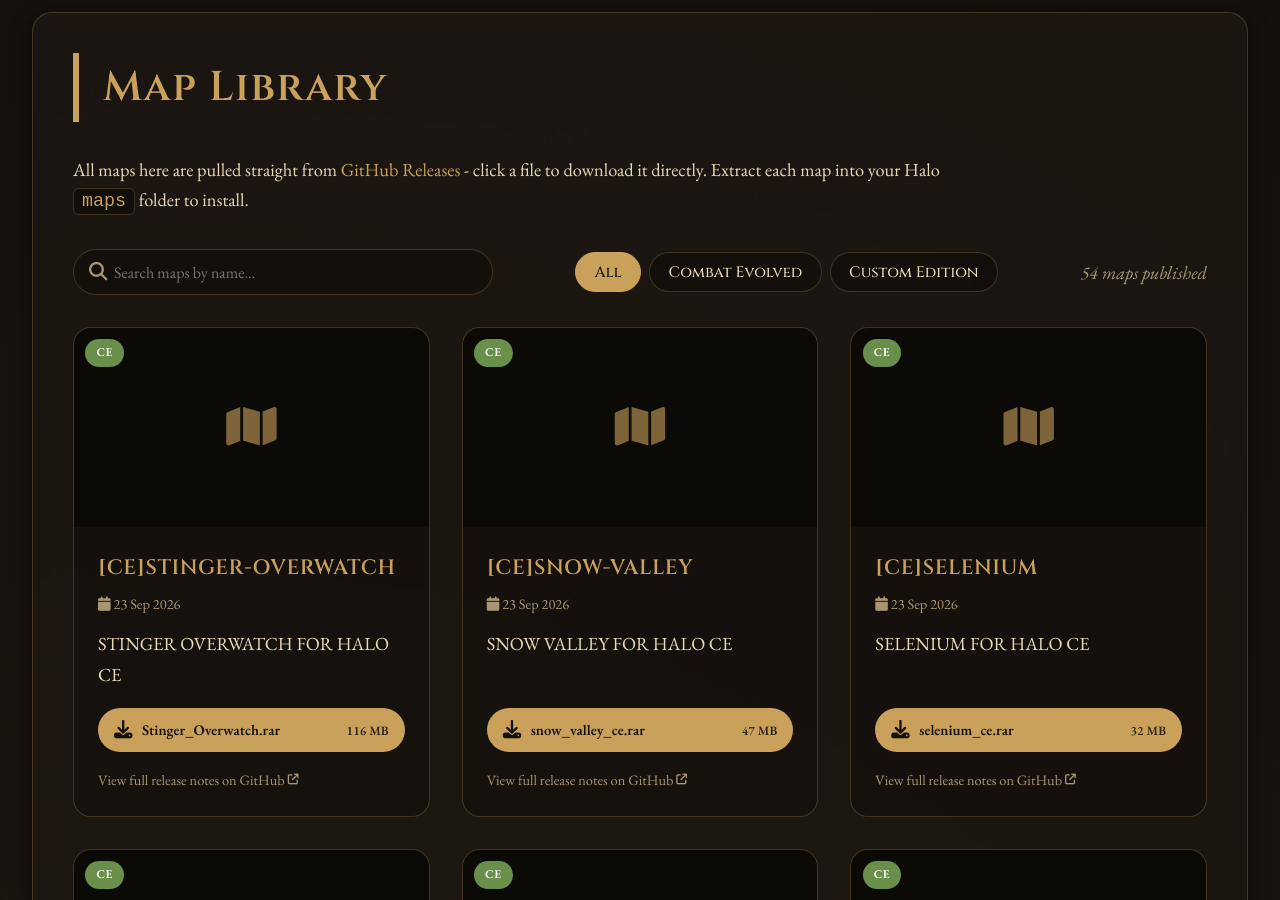
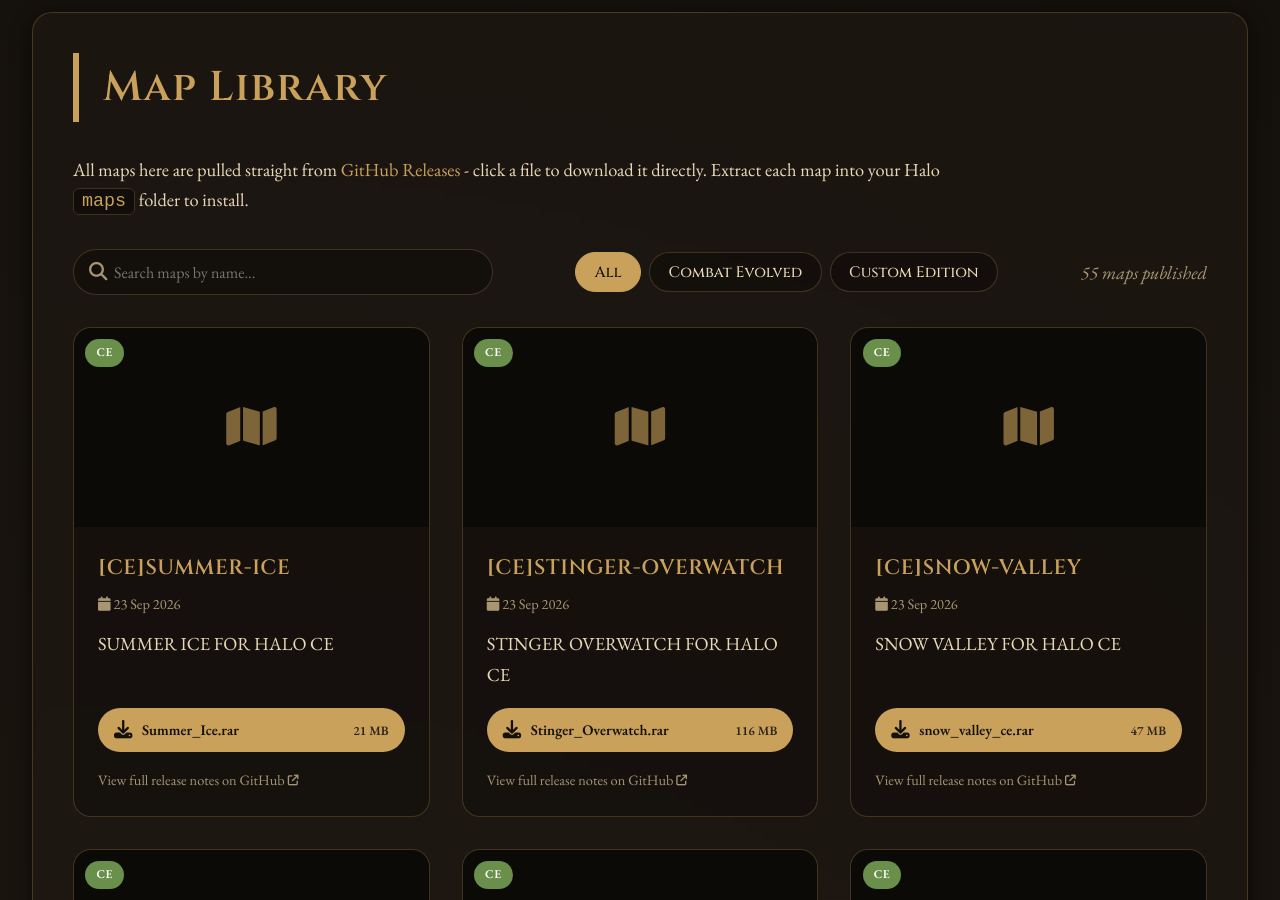
Before and after one commit to Chalwk/NC-Halo-Maps, a Jekyll site: the page built from maps.html, in a window 1280 px wide and 900 px high, scrolled down 264 px. Built offline with Jekyll 4.4.1, drawn with Linux system fonts in a browser that asks for light colours.

Commit message:
chore: update releases data

```diff
--- a/_data/releases.json
+++ b/_data/releases.json
@@ -1,4 +1,27 @@
 [
+  {
+    "id": 394838004,
+    "tag": "CE-SUMMER-ICE",
+    "name": "[CE]SUMMER-ICE",
+    "body": "SUMMER ICE FOR HALO CE",
+    "prerelease": false,
+    "published_at": "2026-09-23T16:12:27Z",
+    "html_url": "https://github.com/nakedchick-code/NC-Halo-Maps/releases/tag/CE-SUMMER-ICE",
+    "games": [
+      "CE"
+    ],
+    "thumbnail": null,
+    "assets": [
+      {
+        "name": "Summer_Ice.rar",
+        "size": 21812950,
+        "size_human": "21 MB",
+        "download_count": 0,
+        "browser_download_url": "https://github.com/nakedchick-code/NC-Halo-Maps/releases/download/CE-SUMMER-ICE/Summer_Ice.rar",
+        "content_type": "application/x-compressed"
+      }
+    ]
+  },
   {
     "id": 394837125,
     "tag": "CE-STINGER-OVERWATCH",
```
